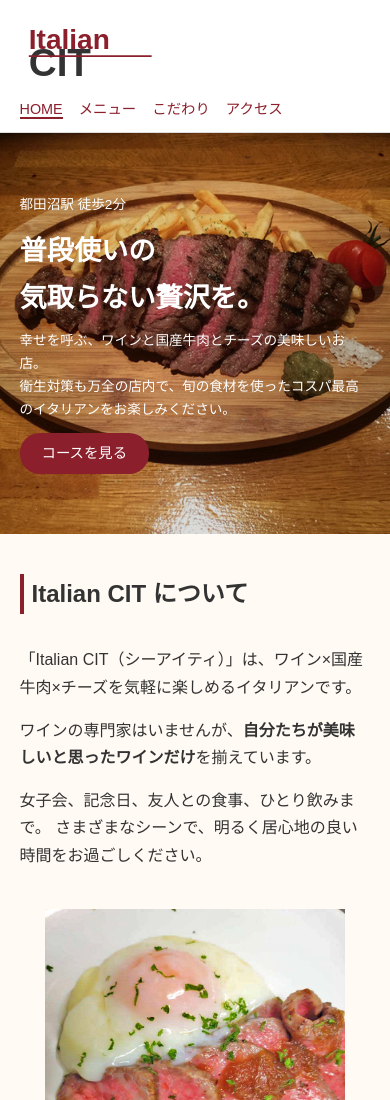
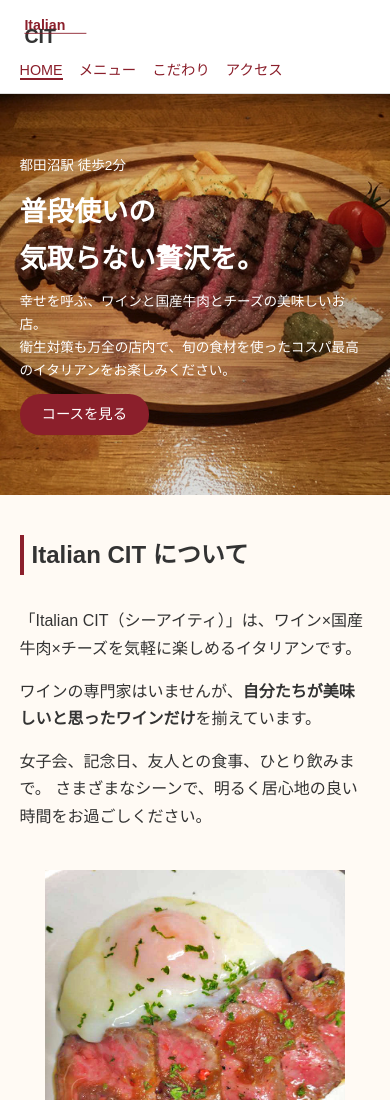
Before and after one commit to hiroki0508/2025visualCG, a plain HTML site: page italian/index.html in a window 390 px wide. Shown: the top 1100 px of the page. Drawn offline with Linux system fonts and the light colour scheme.

Commit message:
Update common.css

```diff
--- a/italian/common.css
+++ b/italian/common.css
@@ -42,6 +42,22 @@ a:hover {
   justify-content: space-between;
   align-items: center;
   padding: 10px 0;
+}
+
+.logo {
+  display: flex;
+  align-items: center;
+}
+.logo img {
+  height: 48px;
+  width: auto;
+}
+
+.logo-main,
+.logo-sub { display: none; }
+
+@media (max-width: 600px) {
+  .logo img { height: 40px; }
 }
 
 .logo {
```
